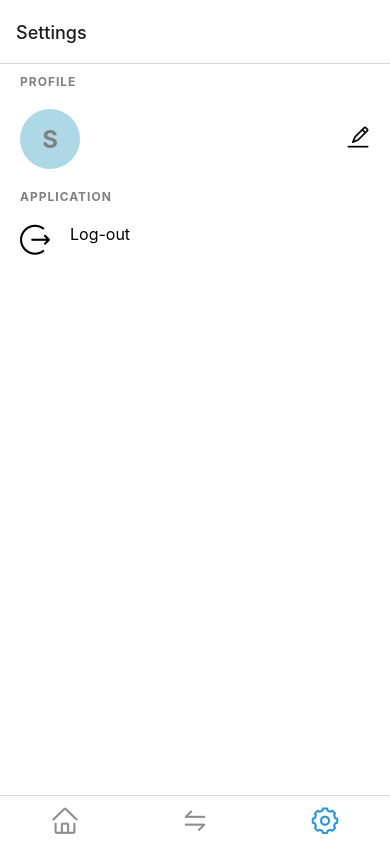
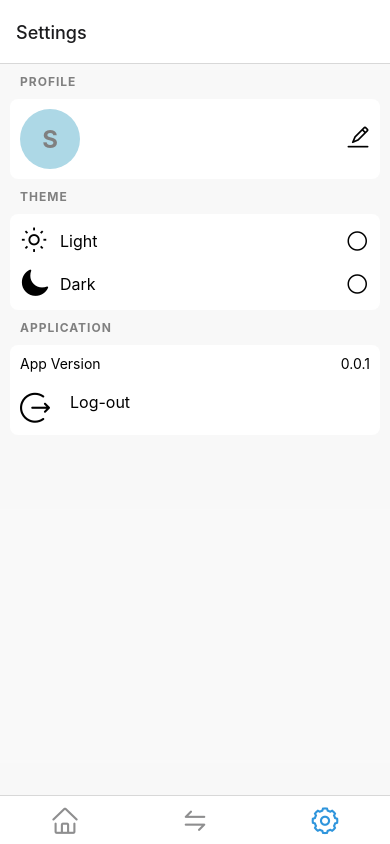
Before and after one commit to Santosh-Punase/FinanceApp, a React Native app: screen /TabThree in a window 390 px wide. Built offline with nearby package versions, Linux system fonts and the light colour scheme; what expo-linking would draw is missing.

Commit message:
ability to change theme

```diff
--- a/screens/SettingScreen.tsx
+++ b/screens/SettingScreen.tsx
@@ -1,17 +1,19 @@
-import { AntDesign } from '@expo/vector-icons';
+import { AntDesign, Ionicons } from '@expo/vector-icons';
 import { useState } from 'react';
 import { Alert, StyleSheet, TouchableOpacity } from 'react-native';
 import { Card } from '../components/Card';
 import { InputModal } from '../components/Modals/InputModal';
+import { RadioButton } from '../components/RadioButton';
 
 import { Text, View } from '../components/Themed';
 import Layout from '../constants/Layout';
 import useStore from '../hooks/useStore';
-import { User } from '../store/type';
+import { User, Theme } from '../store/type';
 import { parseObject, stringifyObject } from '../utils';
 
 export default function SettingScreen() {
   const [user, setUser] = useStore('user');
+  const [theme, setTheme] = useStore('theme');
 
   const parsedUser:User = parseObject(user) as User || { name: '', phoneNumber: '' };
 
@@ -34,7 +36,7 @@ export default function SettingScreen() {
   return (
     <View style={styles.container}>
       <Text style={styles.sectionHeader}>Profile</Text>
-      <Card style={[ { marginBottom: 10, }]}>
+      <Card>
         <View style={styles.profileIcon}>
           <Text style={styles.profileInitial}>s</Text>
         </View>
@@ -47,10 +49,30 @@ export default function SettingScreen() {
           </View>
           { parsedUser.phoneNumber && <Text style={styles.subHeader}>{parsedUser.phoneNumber}</Text> }
         </View>
-
+      </Card>
+      <Text style={styles.sectionHeader}>Theme</Text>
+      <Card style={{ flexDirection: 'column' }}>
+        <View style={{ flexDirection: 'row', alignItems: 'center', marginBottom: 10 }}>
+          <Ionicons name='sunny-outline' color={'black'} size={30} />
+          <TouchableOpacity style={styles.themeWrapper} activeOpacity={1} onPress={() => setTheme(Theme.LIGHT)}>
+            <Text style={styles.themeName}>Light</Text>
+            <RadioButton isSelected={theme === Theme.LIGHT} />
+          </TouchableOpacity>
+        </View>
+        <View style={{ flexDirection: 'row', alignItems: 'center' }}>
+          <Ionicons name='moon' color={'black'} size={30} />
+          <TouchableOpacity style={styles.themeWrapper} activeOpacity={1} onPress={() => setTheme(Theme.DARK)}>
+            <Text style={styles.themeName}>Dark</Text>
+            <RadioButton isSelected={theme === Theme.DARK} />
+          </TouchableOpacity>
+        </View>
       </Card>
       <Text style={styles.sectionHeader}>Application</Text>
-      <Card>
+      <Card style={{ flexDirection: 'column' }}>
+        <View style={{ flexDirection: 'row', justifyContent: 'space-between', marginBottom: 20 }}>
+          <Text>App Version</Text>
+          <Text>0.0.1</Text>
+        </View>
         <TouchableOpacity onPress={onLogoutClick} style={[{ flexDirection: 'row' }]}>
           <AntDesign name='logout' color={'black'} size={30} />
           <Text style={styles.label}>Log-out</Text>
@@ -75,13 +97,13 @@ export default function SettingScreen() {
 const styles = StyleSheet.create({
   container: {
     flex: 1,
-    padding: 10,
-    // backgroundColor: '#dadada',
+    paddingHorizontal: 10,
+    backgroundColor: 'rgba(255, 255, 255, 0.5)',
   },
   sectionHeader: {
     fontSize: 12,
     fontWeight: 'bold',
-    marginBottom: 10,
+    marginVertical: 10,
     color: 'gray',
     marginLeft: 10,
     textTransform: 'uppercase',
@@ -112,4 +134,17 @@ const styles = StyleSheet.create({
     fontSize: 16,
     marginLeft: 20,
   },
+  themeName: {
+    fontSize: 16,
+    fontWeight: '400',
+    marginLeft: 10,
+    marginRight: 'auto',
+  },
+  themeWrapper: {
+    flexDirection: 'row',
+    justifyContent: 'space-between',
+    width: Layout.window.width - 70,
+    height: 30,
+    alignItems: 'center',
+  },
 });
--- a/store/type.ts
+++ b/store/type.ts
@@ -1,6 +1,11 @@
-export type StoreKey = 'categories' | 'paymentModes' | 'transactionList' | 'user';
+export type StoreKey = 'categories' | 'paymentModes' | 'transactionList' | 'user' | 'theme';
 
 export type DropdownLabel = 'categories' | 'paymentModes';
+
+export enum Theme {
+  LIGHT = 'light',
+  DARK = 'dark',
+}
 
 export type Option = {
   name: string;
```
